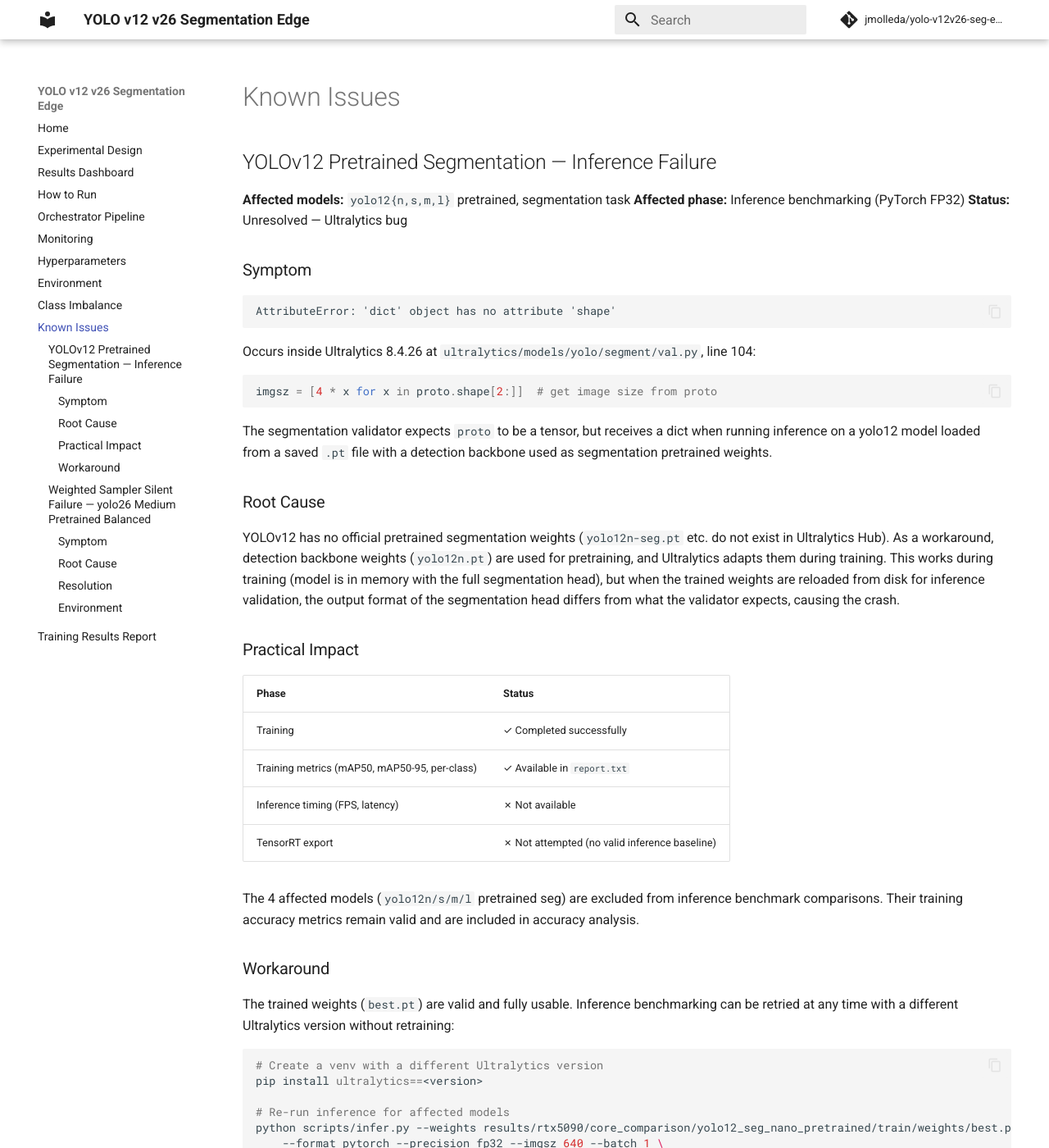
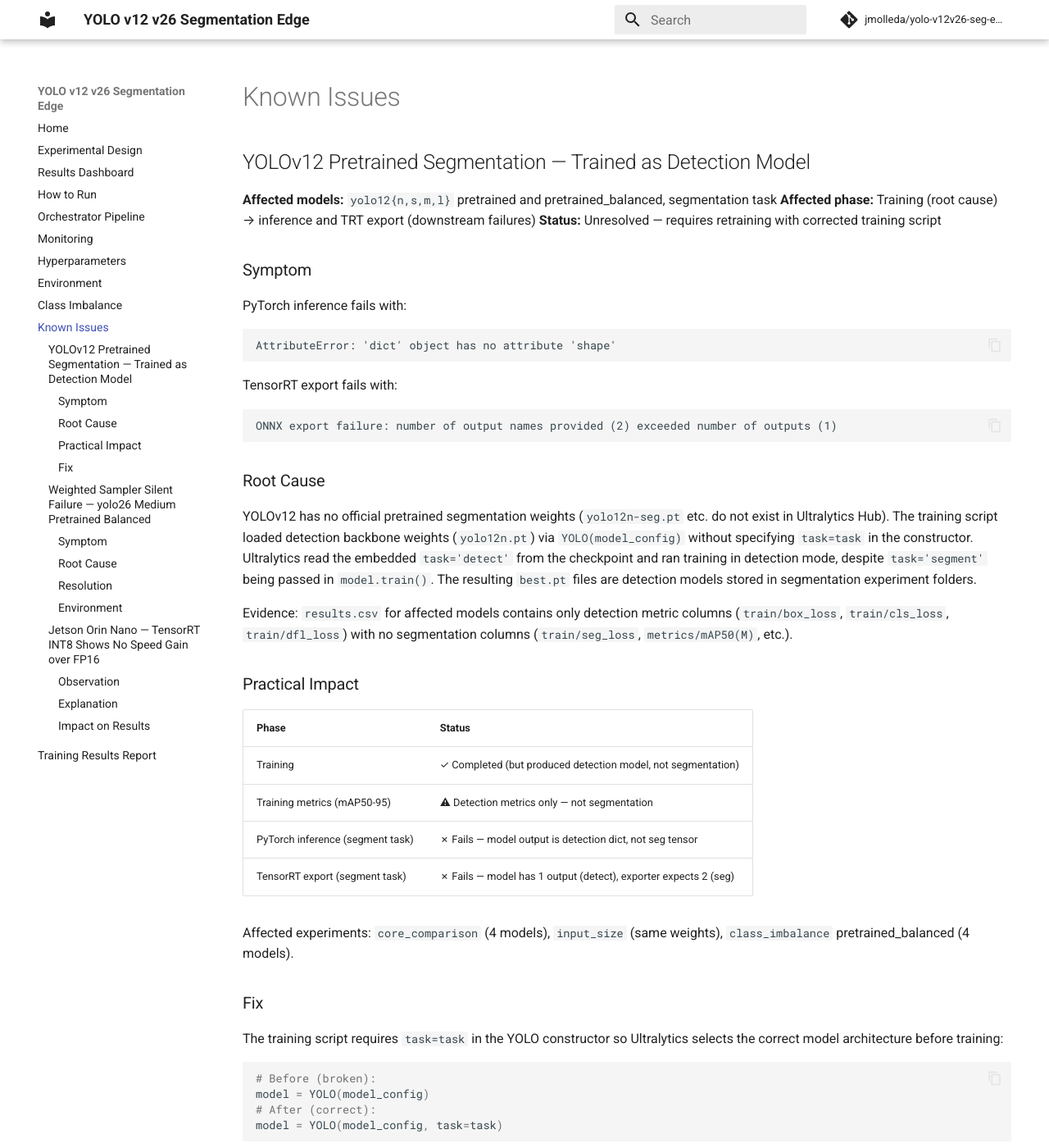
Before and after one commit to jmolleda/yolo-v12v26-seg-edge, an MkDocs documentation site: the page built from docs/known_issues.md, in a window 1280 px wide and 1400 px high. Shown: the whole window at 82% size. Built offline with MkDocs 1.6.1 and Material for MkDocs 9.7.7, drawn with Linux system fonts in a browser that asks for light colours; comment, search, counter and statistics services are not loaded; some of the changed text lies outside the part shown.

Commit message:
Update known issues: correct yolo12 pretrained root cause and document INT8≈FP16 on Orin Nano

````diff
--- a/docs/known_issues.md
+++ b/docs/known_issues.md
@@ -1,56 +1,54 @@
 # Known Issues
 
-## YOLOv12 Pretrained Segmentation — Inference Failure
+## YOLOv12 Pretrained Segmentation — Trained as Detection Model
 
-**Affected models:** `yolo12{n,s,m,l}` pretrained, segmentation task
-**Affected phase:** Inference benchmarking (PyTorch FP32)
-**Status:** Unresolved — Ultralytics bug
+**Affected models:** `yolo12{n,s,m,l}` pretrained and pretrained_balanced, segmentation task
+**Affected phase:** Training (root cause) → inference and TRT export (downstream failures)
+**Status:** Unresolved — requires retraining with corrected training script
 
 ### Symptom
+
+PyTorch inference fails with:
 
 ```
 AttributeError: 'dict' object has no attribute 'shape'
 ```
 
-Occurs inside Ultralytics 8.4.26 at `ultralytics/models/yolo/segment/val.py`, line 104:
+TensorRT export fails with:
 
-```python
-imgsz = [4 * x for x in proto.shape[2:]]  # get image size from proto
 ```
-
-The segmentation validator expects `proto` to be a tensor, but receives a dict when running inference on a yolo12 model loaded from a saved `.pt` file with a detection backbone used as segmentation pretrained weights.
+ONNX export failure: number of output names provided (2) exceeded number of outputs (1)
+```
 
 ### Root Cause
 
-YOLOv12 has no official pretrained segmentation weights (`yolo12n-seg.pt` etc. do not exist in Ultralytics Hub). As a workaround, detection backbone weights (`yolo12n.pt`) are used for pretraining, and Ultralytics adapts them during training. This works during training (model is in memory with the full segmentation head), but when the trained weights are reloaded from disk for inference validation, the output format of the segmentation head differs from what the validator expects, causing the crash.
+YOLOv12 has no official pretrained segmentation weights (`yolo12n-seg.pt` etc. do not exist in Ultralytics Hub). The training script loaded detection backbone weights (`yolo12n.pt`) via `YOLO(model_config)` without specifying `task=task` in the constructor. Ultralytics read the embedded `task='detect'` from the checkpoint and ran training in detection mode, despite `task='segment'` being passed in `model.train()`. The resulting `best.pt` files are detection models stored in segmentation experiment folders.
+
+Evidence: `results.csv` for affected models contains only detection metric columns (`train/box_loss`, `train/cls_loss`, `train/dfl_loss`) with no segmentation columns (`train/seg_loss`, `metrics/mAP50(M)`, etc.).
 
 ### Practical Impact
 
 | Phase | Status |
 |-------|--------|
-| Training | ✓ Completed successfully |
-| Training metrics (mAP50, mAP50-95, per-class) | ✓ Available in `report.txt` |
-| Inference timing (FPS, latency) | ✗ Not available |
-| TensorRT export | ✗ Not attempted (no valid inference baseline) |
+| Training | ✓ Completed (but produced detection model, not segmentation) |
+| Training metrics (mAP50-95) | ⚠ Detection metrics only — not segmentation |
+| PyTorch inference (segment task) | ✗ Fails — model output is detection dict, not seg tensor |
+| TensorRT export (segment task) | ✗ Fails — model has 1 output (detect), exporter expects 2 (seg) |
 
-The 4 affected models (`yolo12n/s/m/l` pretrained seg) are excluded from inference benchmark comparisons. Their training accuracy metrics remain valid and are included in accuracy analysis.
+Affected experiments: `core_comparison` (4 models), `input_size` (same weights), `class_imbalance` pretrained_balanced (4 models).
 
-### Workaround
+### Fix
 
-The trained weights (`best.pt`) are valid and fully usable. Inference benchmarking can be retried at any time with a different Ultralytics version without retraining:
+The training script requires `task=task` in the YOLO constructor so Ultralytics selects the correct model architecture before training:
 
-```bash
-# Create a venv with a different Ultralytics version
-pip install ultralytics==<version>
-
-# Re-run inference for affected models
-python scripts/infer.py --weights results/rtx5090/core_comparison/yolo12_seg_nano_pretrained/train/weights/best.pt \
-    --format pytorch --precision fp32 --imgsz 640 --batch 1 \
-    --arch yolo12 --size nano --task segment --approach pretrained \
-    --experiment core_comparison --device rtx5090
+```python
+# Before (broken):
+model = YOLO(model_config)
+# After (correct):
+model = YOLO(model_config, task=task)
 ```
 
-Repeat for `small`, `medium`, `large`. The dashboard will pick up the new `report_*.txt` files automatically.
+These 8 model configs must be retrained on RTX 5090. The existing `best.pt` weights are detection models and cannot produce valid segmentation inference results.
 
 ---
 
@@ -88,3 +86,32 @@
 | PyTorch | 2.7.0+cu128 |
 | Python | 3.12.3 |
 | Hardware | NVIDIA RTX 5090 |
+
+---
+
+## Jetson Orin Nano — TensorRT INT8 Shows No Speed Gain over FP16
+
+**Affected device:** Jetson Orin Nano (8 GB, JP6.1, TRT 10.3.0.30)
+**Affected phase:** TRT inference benchmarking
+**Status:** Expected hardware behaviour — not a bug
+
+### Observation
+
+TensorRT INT8 and FP16 engines produce virtually identical inference latency (within 0.1 ms) and identical accuracy metrics (same mAP values to 4 decimal places) for all tested models on the Jetson Orin Nano.
+
+Example (yolo26 nano pretrained):
+
+| Precision | inf_ms | FPS |
+|-----------|--------|-----|
+| FP16 | 14.74 | 39.71 |
+| INT8 | 14.75 | 39.71 |
+
+### Explanation
+
+At batch=1 on Jetson Orin Nano, inference is memory-bandwidth-bound rather than compute-bound. INT8 Tensor Cores offer higher theoretical throughput, but the per-image latency is dominated by data movement and pre/post-processing (Python overhead: ~3 ms pre + 4–13 ms post per image), not raw matrix multiply speed. The INT8 advantage only materialises at higher batch sizes.
+
+Identical accuracy metrics are consistent with TRT's PTQ calibration maintaining negligible accuracy loss at INT8 for this dataset and model scale.
+
+### Impact on Results
+
+INT8 results are still reported separately as they confirm quantization stability. For throughput comparison, FP16 and INT8 can be treated as equivalent on this device at batch=1.
````
